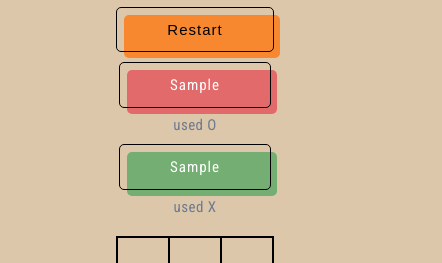
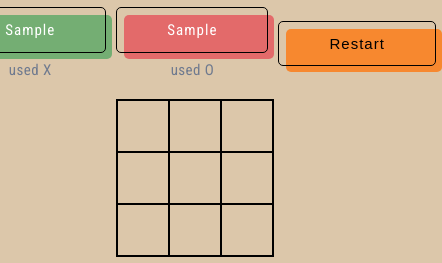
Before and after one commit to YuliiaDikun/Tic-tac-toe-game, a plain HTML site: page index.html in a window 390 px wide. Both pictures are taken after typing "Sample", "Sample" into the empty fields and a click on the button "SUBMIT". Shown: the part 277-540 px from the top of the page, 442 px wide, since content can reach past the window. Drawn offline with Linux system fonts and the light colour scheme.

Commit message:
fix: styles and update: readme

```diff
--- a/style.css
+++ b/style.css
@@ -84,6 +84,7 @@ p {
 
 .users {
   display: flex;
+  flex-wrap: wrap;
   font-size: 25px;
   gap: 25px;
   font-weight: 500;
@@ -214,7 +215,6 @@ p {
     max-width: 300px;
   }
   .players {
-    flex-direction: column-reverse;
     gap: 10px;
     margin-bottom: 20px;
     margin-top: 10px;
```
Also changed, not shown: 1 other file.
